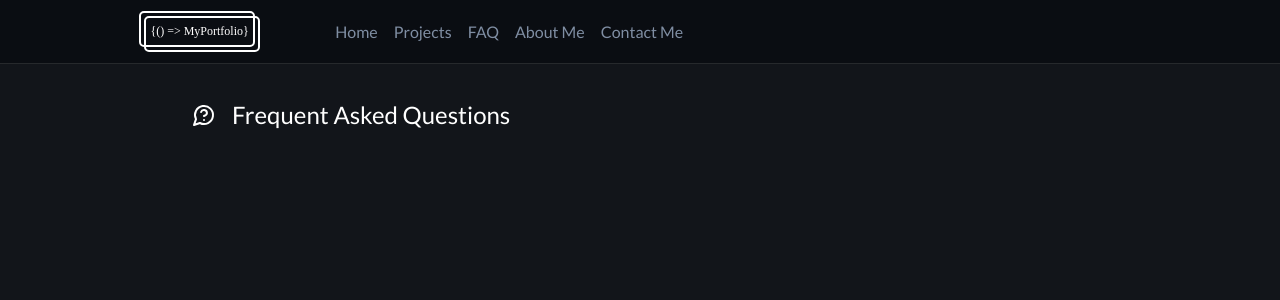
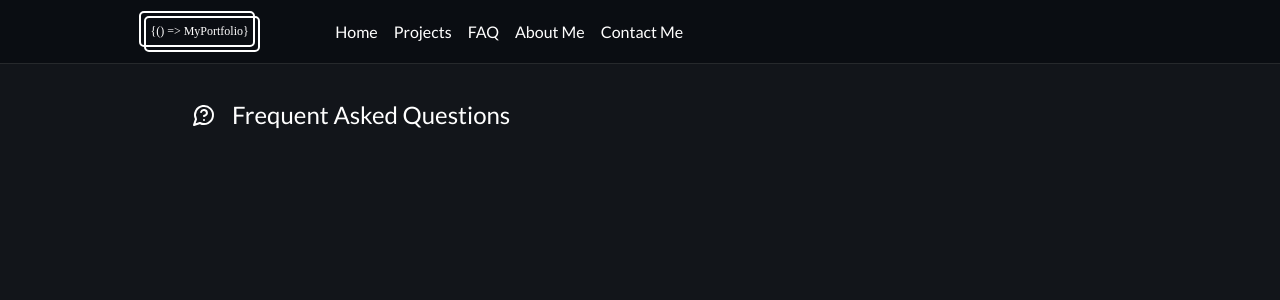
Before and after one commit to billybenntt/portfolio-project-0-showcase, a Next.js app: page /faq in a window 1280 px wide. Shown: the top 300 px of the page. Built offline with nearby package versions, Linux system fonts and the light colour scheme.

Commit message:
fixed section size on mobile and desktop

```diff
--- a/src/styles/output.css
+++ b/src/styles/output.css
@@ -157,6 +157,8 @@ a {
 body {
   background-color: rgba(1, 4, 9, 0.93);
   color: hsl(215.4, 16.3%, 56.9%);
+  user-select: none;
+  scroll-behavior: smooth;
 }
 
 .offset {
@@ -189,6 +191,7 @@ body {
   left: 0;
   right: 0;
   z-index: 99;
+  color: white;
   background-color: rgba(1, 4, 9, 0.4);
   backdrop-filter: blur(8px);
   border-bottom: 1px solid rgba(128, 128, 128, 0.24);
@@ -355,7 +358,7 @@ section.skills .skills-center {
   content: "";
   grid-column: 1;
   grid-row: 1/span 20;
-  background: linear-gradient(115deg, #4fcf70, #fad648, #a767e5, #12bcfe, #44ce7b);
+  background: linear-gradient(115deg, #4fcf70, #fad648, #a767e5, rgba(18, 188, 254, 0.55), #44ce7b);
   border-radius: calc(var(--line-w) / 2);
 }
 .timeline-1 .timeline-card:not(:last-child), .timeline-2 .timeline-card:not(:last-child) {
--- a/src/styles/scss/_layout.scss
+++ b/src/styles/scss/_layout.scss
@@ -5,6 +5,8 @@
 body {
   background-color: rgba(1, 4, 9, 0.93);
   color: hsla(215.4 16.3% 56.9%);
+  user-select: none;
+  scroll-behavior: smooth
 }
 
 .offset {
@@ -40,6 +42,7 @@ body {
   left: 0;
   right: 0;
   z-index: 99;
+  color: white;
   background-color: rgba(1, 4, 9, 0.4);
   backdrop-filter: blur(8px);
   border-bottom: 1px solid rgba(128, 128, 128, 0.24);
@@ -196,7 +199,6 @@ section.hero {
     flex-direction: row;
     justify-content: space-evenly;
 
-
   }
 
 }
@@ -263,7 +265,8 @@ section.skills {
     content: "";
     grid-column: 1;
     grid-row: 1 / span 20;
-    background: linear-gradient(115deg, #4fcf70, #fad648, #a767e5, #12bcfe, #44ce7b);;
+
+    background: linear-gradient(115deg, #4fcf70, #fad648, #a767e5, rgba(18, 188, 254, 0.55), #44ce7b);;
     border-radius: calc(var(--line-w) / 2);
   }
 
```
